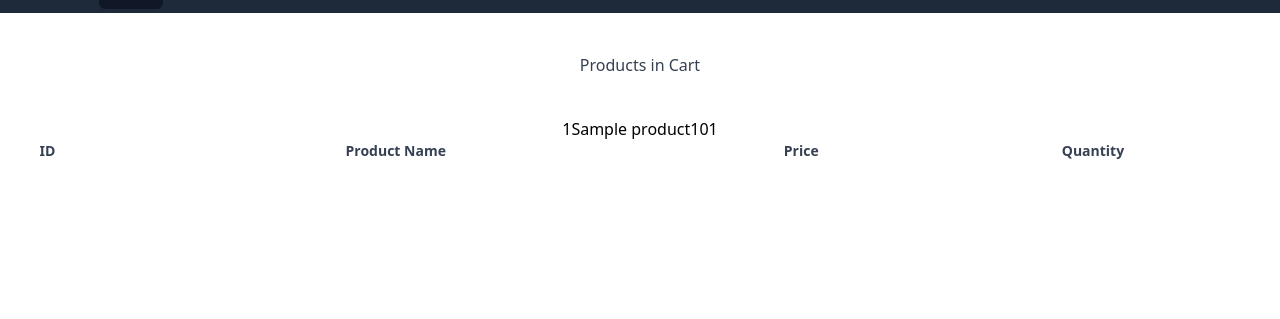
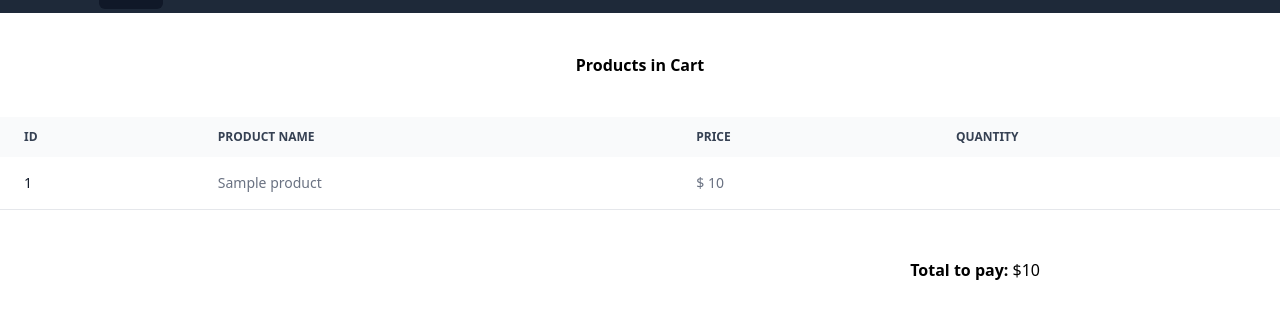
Before and after one commit to Codemich-h/Product-Hunt, a Laravel app: template first-app/resources/views/cart/index.blade.php in a window 1280 px wide. Shown: the part 51-370 px from the top of the page. Run offline with Laravel 10, Linux system fonts and the light colour scheme; the template is opened without the code that fills it: most values are stand-ins (such as "Sample title", 1, 10 or a date in 2020); data that the repository does not hold is empty.

Commit message:
Add product in Cart and display all product in cart

```diff
--- a/first-app/app/Http/Controllers/ProductController.php
+++ b/first-app/app/Http/Controllers/ProductController.php
@@ -38,6 +38,7 @@ class ProductController extends Controller
 
     public static function store(Request $request)
     {
+        dd('test');
         $request->validate([
             'product_name' => 'required|string|max:255',
             'description' => 'required|min:15',
--- a/first-app/app/Models/Product.php
+++ b/first-app/app/Models/Product.php
@@ -97,7 +97,7 @@ class Product extends Model
         $this->attributes['updated_at'] = $updated_at;
     }
 
-    public function sumPriceByQuantities($products, $productsInSession){
+    public static function sumPricesByQuantities($products, $productsInSession){
         $total = 0;
         foreach ($products as $product) {
             $total = $total + ($product->getPrice()  * $productsInSession[$product->getId()]);
--- a/first-app/resources/views/cart/index.blade.php
+++ b/first-app/resources/views/cart/index.blade.php
@@ -2,26 +2,54 @@
 @section('title', $viewData['title'])
 @section('subtitle', $viewData['subtitle'])
 @section('content')
-<div class="relative overflow-x-auto card text-center">
-    <div class="cart-header mt-10 mb-10 text-gray-700">Products in Cart</div>
-        <table class="w-full text-sm rtl:text-right text-gray-700 dark:text-gray-700 table text-center table-bordered table-striped">
-            <thead class="">
-                <tr class="table-auto">
-                    <th scope="col">ID</th>
-                    <th scope="col">Product Name</th>
-                    <th scope="col">Price</th>
-                    <th scope="col">Quantity</th>
-                </tr>
-            </thead>
-            <tbody>
-                @foreach($viewData["product"] as $product)
-                <tr>{{ $product->getId()}}</tr>
-                <tr>{{ $product->getProductName()}}</tr>
-                <tr>{{ $product->getPrice()}}</tr>
-                <tr>{{ $product->getId()}}</tr>
-                <td>{{ session('product')[$product->getId()] }}</td>
-                @endforeach
-            </tbody>
-        </table>
+
+<div class="relative overflow-x-auto text-center">
+    <div class="cart-header mt-10 mb-10 text-black font-bold font-stretch-expanded">Products in Cart</div>
+    <table class="w-full text-sm text-left rtl:text-right text-gray-500 dark:text-gray-400">
+        <thead class="text-xs text-gray-700 uppercase bg-gray-50 dark:bg-gray-700 dark:text-gray-400">
+            <tr>
+                <th scope="col" class="px-6 py-3">
+                    ID
+                </th>
+                <th scope="col" class="px-6 py-3">
+                    Product Name
+                </th>
+                <th scope="col" class="px-6 py-3">
+                    Price
+                </th>
+                <th scope="col" class="px-6 py-3">
+                    Quantity
+                </th>
+            </tr>
+        </thead>
+        <tbody>
+            @foreach($viewData['product'] as $product)
+            <tr class="bg-white border-b dark:bg-gray-800 dark:border-gray-700 border-gray-200">
+                <th scope="row" class="px-6 py-4 font-medium text-gray-900 whitespace-nowrap dark:text-white">
+                    {{ $product->getId() }}
+                </th>
+                <td class="px-6 py-4">
+                    {{ $product->getProductName()}}
+                </td>
+                <td class="px-6 py-4">
+                    $ {{ $product->getPrice()}}
+                </td>
+                <td class="px-6 py-4">
+                    {{ session('product')[$product->getId()] }}
+                </td>
+            </tr>
+        </tbody>
+        @endforeach
+    </table>
+    <div class="row">
+        <div class="text-end mr-60 mt-12">
+            <a class="mb-2 btn btn-outline-secondary"><b>Total to pay: </b>${{ $viewData["total"]}}</a>
+            @if(count($viewData['product'])>0)
+            <a href=""></a>
+            @endif
+        </div>
+    </div>
+</div>
+
 </div>
 @endsection
```
Also changed, not shown: first-app/app/Http/Controllers/CartController.php (+17 -10 lines), first-app/app/Models/Order.php (+27 -2 lines), first-app/resources/views/Product/viewProduct.blade.php (+12 -36 lines).
